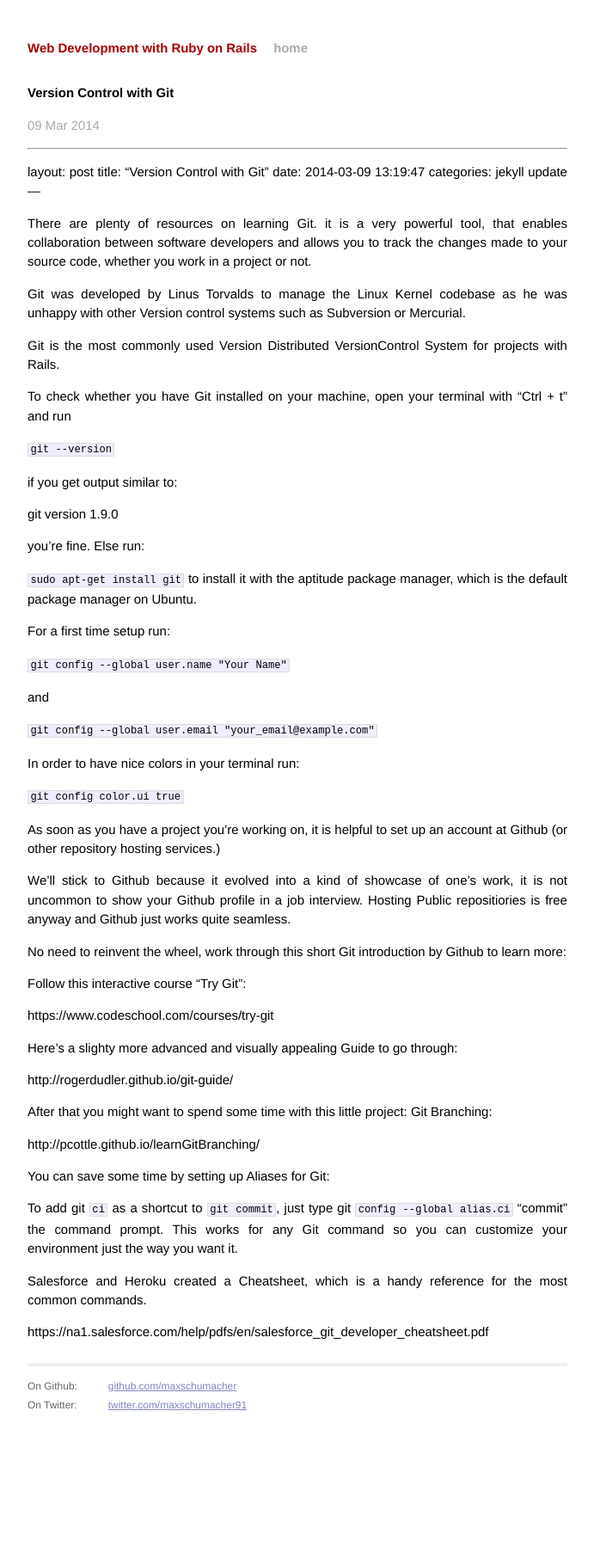
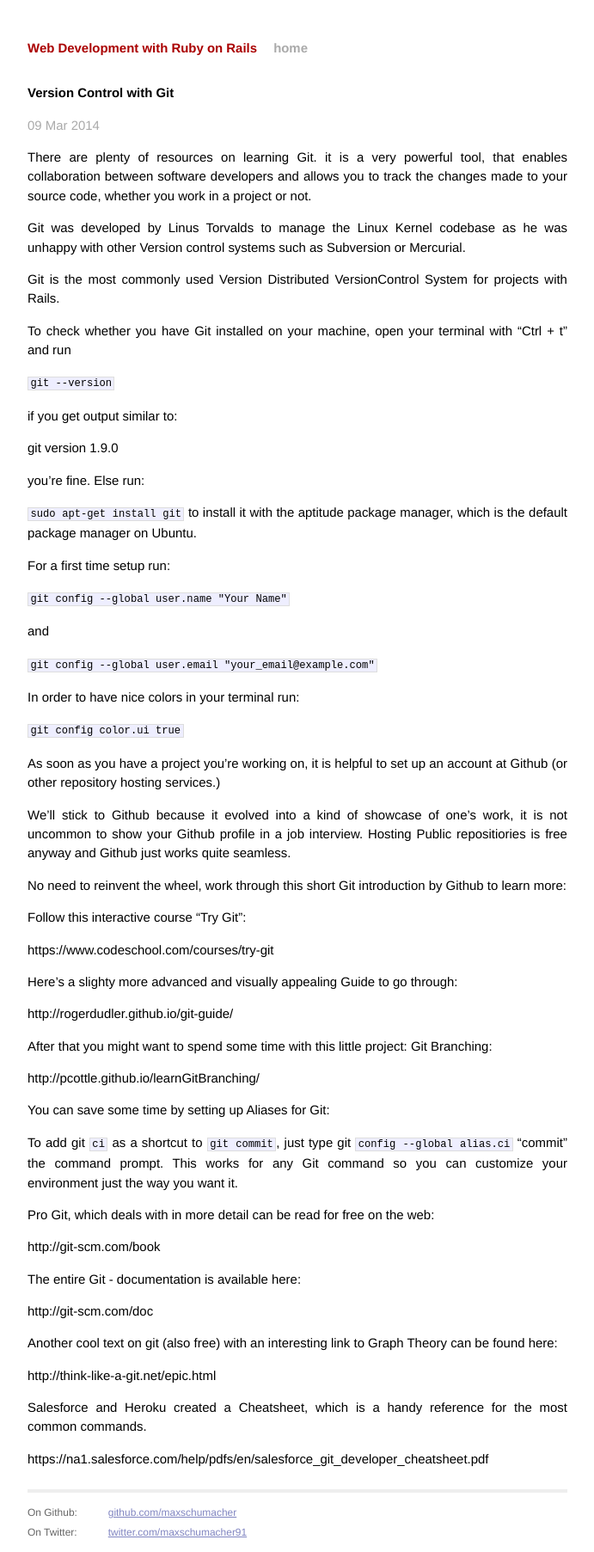
Before and after one commit to MaxSchumacher/maxschumacher.github.io, a Jekyll site: the page built from _posts/2014-03-09-version-control-with-git.markdown, in a window 1280 px wide. Shown: the whole page at 86% size, without its empty margins (294-985 px from the left). Built offline with Jekyll 4.4.1, drawn with Linux system fonts in a browser that asks for light colours; Markdown is read by kramdown in place of the engine named in the settings; before the commit the page ends 1657 px from its top, so only the background shows below that.

Commit message:
additions to the version control file

```diff
--- /dev/null
+++ b/Gemfile
@@ -0,0 +1,2 @@
+source 'https://rubygems.org'
+gem 'github-pages'
--- a/_posts/2014-03-09-version-control-with-git.markdown
+++ b/_posts/2014-03-09-version-control-with-git.markdown
@@ -1,9 +1,3 @@
----
-layout: post
-title:  "Version Control with Git"
-date:   2014-03-09 13:19:47
-categories: jekyll update
----
 ---
 layout: post
 title:  "Version Control with Git"
@@ -63,6 +57,18 @@
 
 To add git <code>ci</code> as a shortcut to <code>git commit</code>, just type git <code>config --global alias.ci</code> "commit" the command prompt. This works for any Git command so you can customize your environment just the way you want it.
 
+Pro Git, which deals with in more detail can be read for free on the web:
+
+http://git-scm.com/book
+
+The entire Git - documentation is available here:
+
+http://git-scm.com/doc
+
+Another cool text on git (also free) with an interesting link to Graph Theory can be found here:
+
+http://think-like-a-git.net/epic.html
+
 Salesforce and Heroku created a Cheatsheet, which is a handy reference for the most common commands.
 
 https://na1.salesforce.com/help/pdfs/en/salesforce_git_developer_cheatsheet.pdf
```
Also changed, not shown: Gemfile.lock (added).
